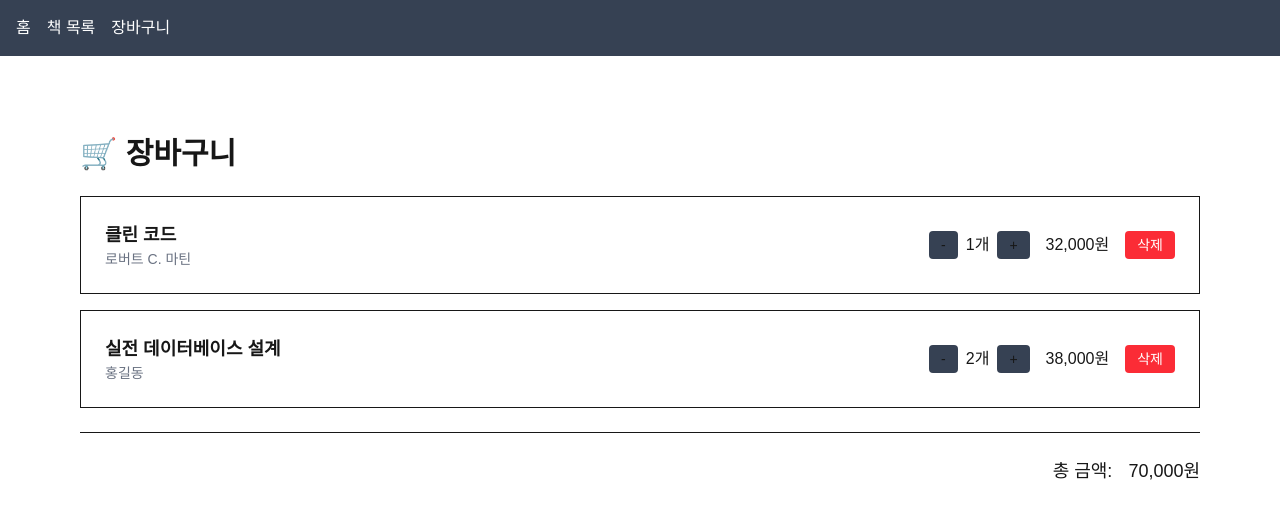
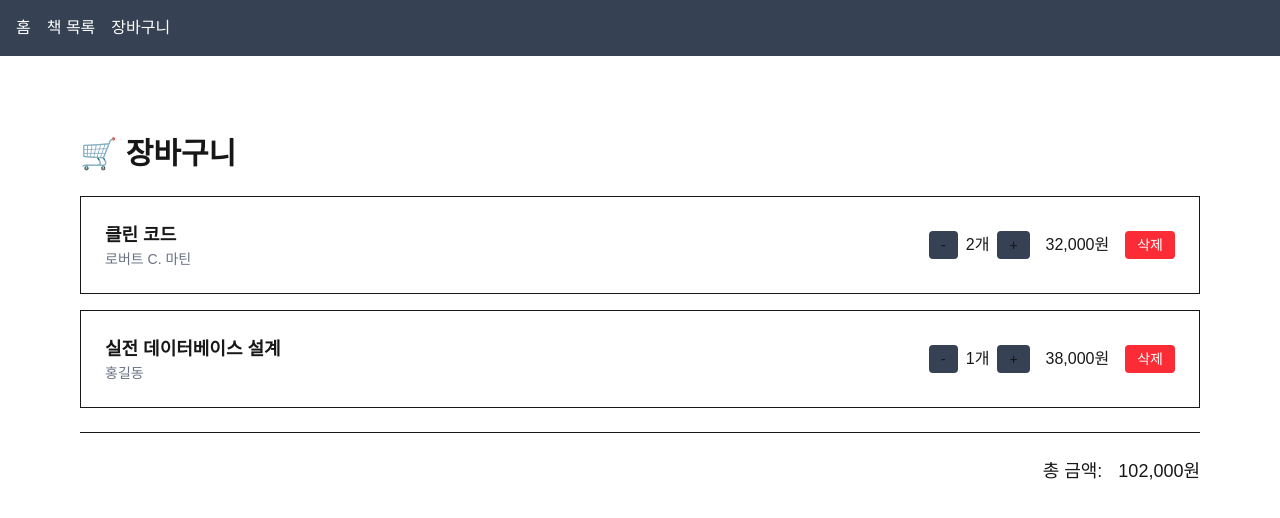
Before and after one commit to maruru301/goorm-missions, a Next.js app in the folder next-rendering/: page /cart in a window 1280 px wide. Shown: the top 518 px of the page. Built offline with nearby package versions, Linux system fonts and the light colour scheme; data requests are answered from the project's data file.

Commit message:
fix: 장바구니 아이템 가격에 수량 반영

```diff
--- a/next-rendering/db.json
+++ b/next-rendering/db.json
@@ -106,12 +106,12 @@
     {
       "id": "4f07",
       "bookId": 1,
-      "quantity": 1
+      "quantity": 2
     },
     {
       "id": "7e94",
       "bookId": 4,
-      "quantity": 2
+      "quantity": 1
     }
   ]
 }
--- a/next-rendering/src/app/cart/page.tsx
+++ b/next-rendering/src/app/cart/page.tsx
@@ -7,7 +7,7 @@ import Link from 'next/link';
 const CartPage = async () => {
     const cartItems = await getCartItems();
 
-    const totalPrice = cartItems.reduce((sum, item) => sum + Number(item.book?.price.amount), 0);
+    const totalPrice = cartItems.reduce((sum, item) => sum + Number(item.book?.price.amount) * item.quantity, 0);
 
     return (
         <div className="p-20">
```
